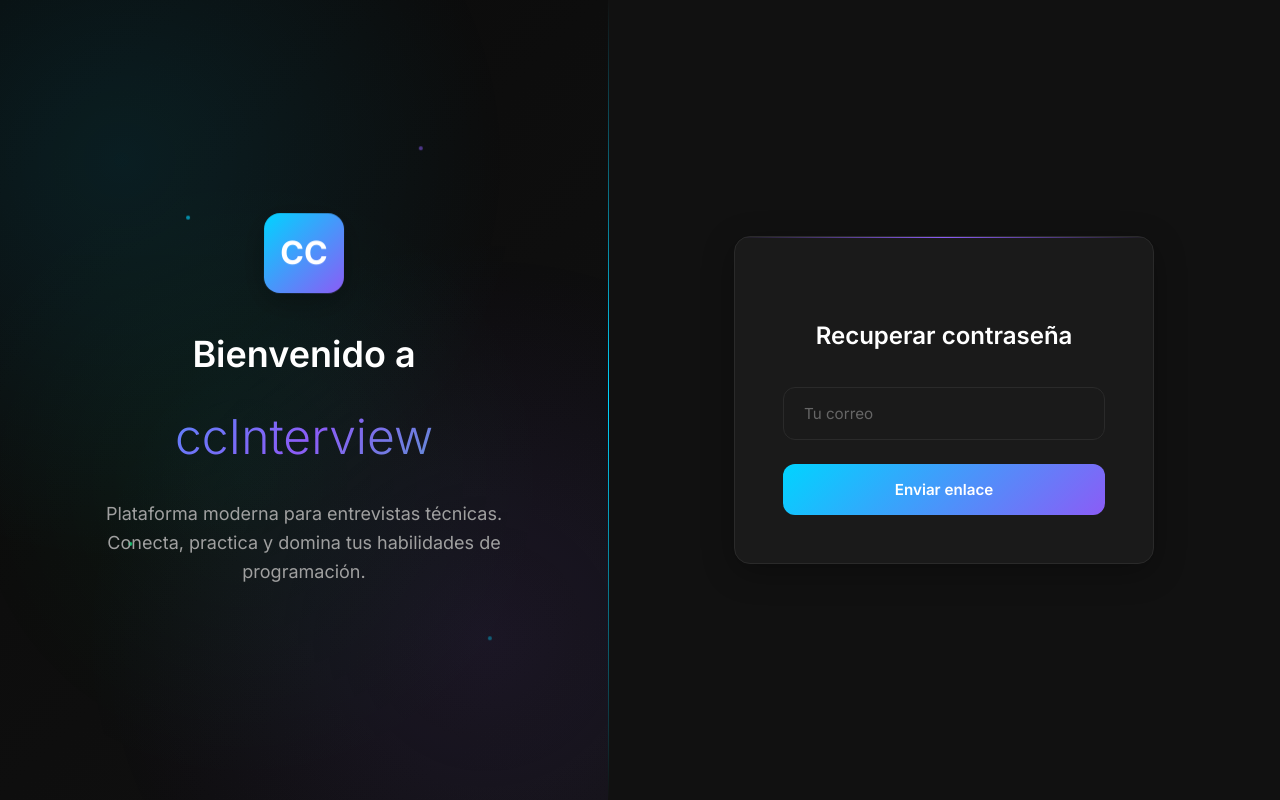
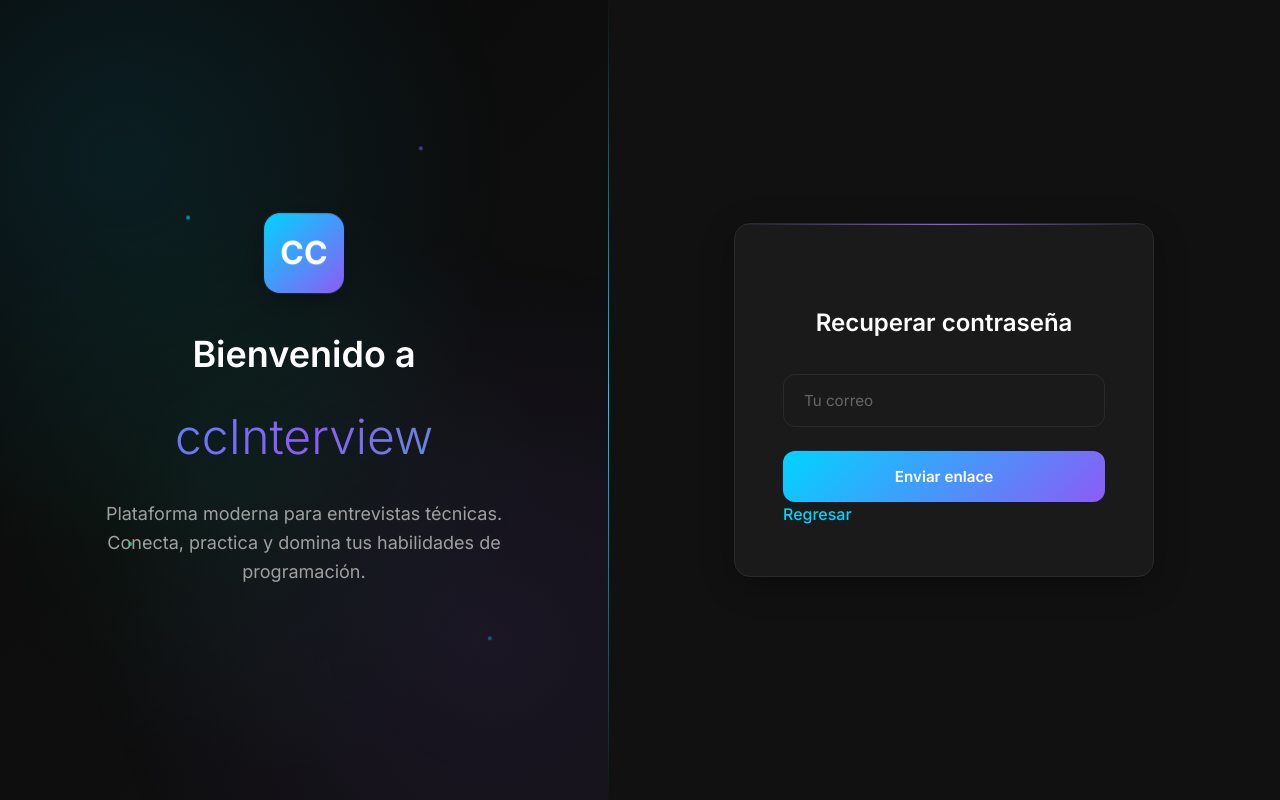
Before and after one commit to mrcolina03/CCInterview, a FastAPI app: page /auth/recuperar in a window 1280 px wide. Run offline with FastAPI, Linux system fonts and the light colour scheme.

Commit message:
Update recuperar.html

```diff
--- a/src/simulador_entrevistas/templates/auth/recuperar.html
+++ b/src/simulador_entrevistas/templates/auth/recuperar.html
@@ -52,6 +52,7 @@
 
                     <button type="submit" class="btn btn-primary btn-full">Enviar enlace</button>
                 </form>
+                <a href="/auth/login" class="link link-animated">Regresar</a>
             </div>
         </div>
     </div>
```
